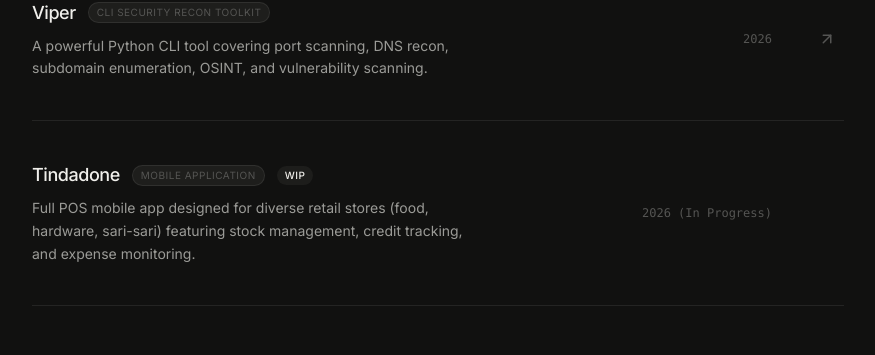
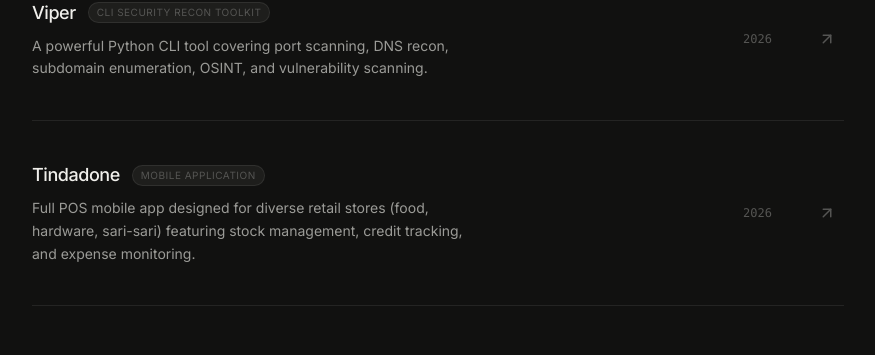
Before and after one commit to Carlwyne-Dev/carlwyne-dev, a Next.js app: page / in a window 1280 px wide. Shown: the part 3340-3695 px from the top of the page, without its empty margins (202-1077 px from the left). Built offline with nearby package versions, Linux system fonts and the light colour scheme.

Commit message:
Update Tindadone: remove WIP status, add live link

```diff
--- a/components/Projects.tsx
+++ b/components/Projects.tsx
@@ -91,10 +91,9 @@ const projects: Project[] = [
   {
     name: "Tindadone",
     type: "Mobile Application",
-    year: "2026 (In Progress)",
+    year: "2026",
     desc: "Full POS mobile app designed for diverse retail stores (food, hardware, sari-sari) featuring stock management, credit tracking, and expense monitoring.",
-    link: null,
-    wip: true,
+    link: "https://tinda-done-web.vercel.app/",
     category: "actual",
     images: ["/pics/tindadone-1.jpg", "/pics/tindadone-2.jpg", "/pics/tindadone-3.jpg"],
   },
```
